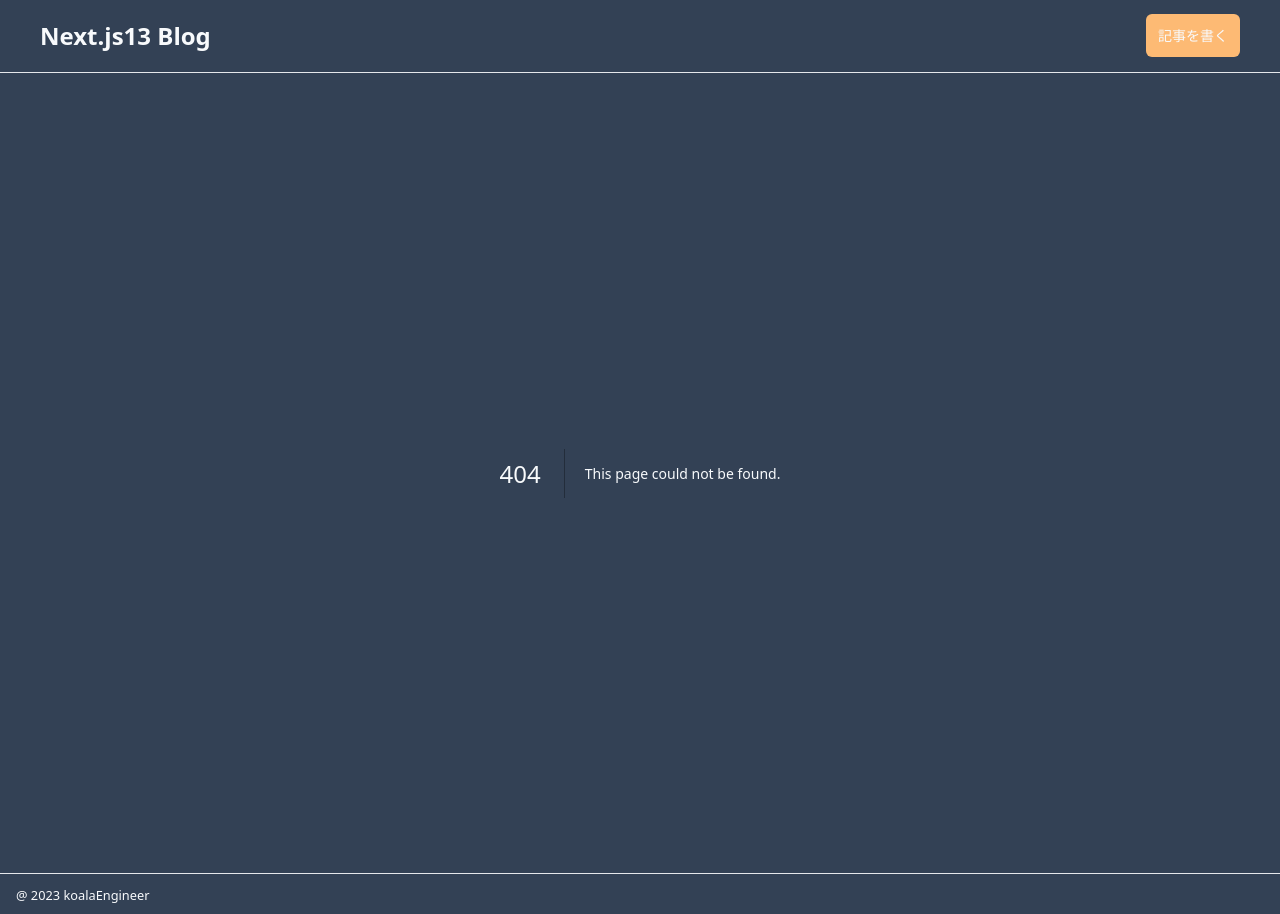
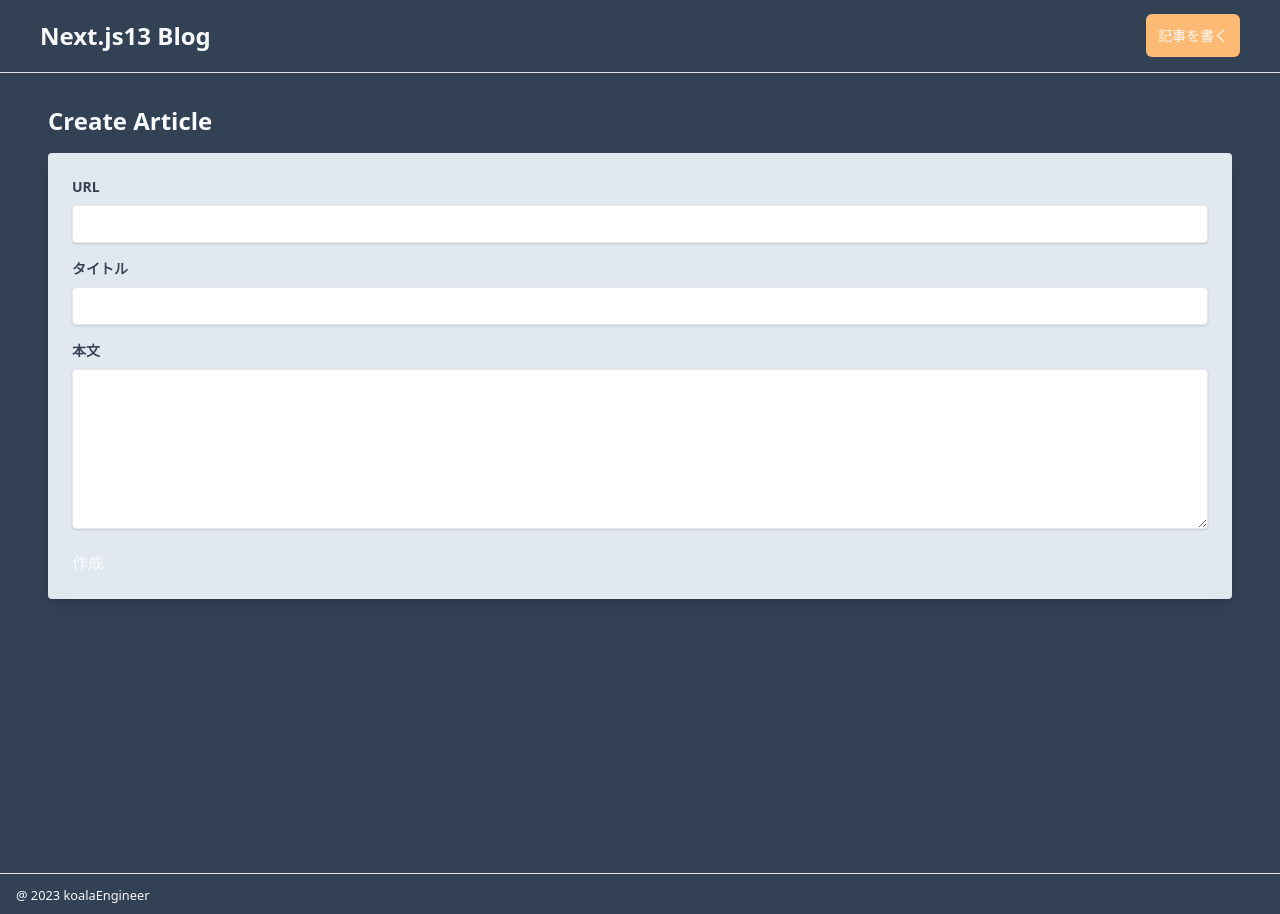
Before and after one commit to Ysk-b/micro-blog-u, a Next.js app: page /pages/articles/new in a window 1280 px wide. Before the commit this address had no page. Built offline with nearby package versions, Linux system fonts and the light colour scheme.

Commit message:
add: create a page to output new article

```diff
--- /dev/null
+++ b/src/app/pages/articles/new/page.tsx
@@ -0,0 +1,45 @@
+
+const CreateBlogPage = () => {
+  return (
+    <div className='min-h-screen py-8 px-4 md:px-12'>
+      <h2 className='text-2xl font-bold mb-4'>Create Article</h2>
+
+      <form className='bg-slate-200 p-6 rounded shadow-lg'>
+        <div className='mb-4'>
+          <label className='block text-gray-700 text-sm font-bold mb-2'>URL</label>
+          <input
+            type='text'
+            className='shadow appearance-none border rounded w-full py-2 px-3 text-gray-700 leading-tight focus:outline-none focus:shadow-outline'
+          />
+        </div>
+
+        <div className='mb-4'>
+          <label className='block text-gray-700 text-sm font-bold mb-2'>タイトル</label>
+          <input
+            type='text'
+            className='shadow appearance-none border rounded w-full py-2 px-3 text-gray-700 leading-tight focus:outline-none focus:shadow-outline'
+          />
+        </div>
+
+        <div className='mb-4'>
+          <label className='block text-gray-700 text-sm font-bold mb-2'>本文</label>
+          <textarea className='shadow appearance-none border rounded w-full py-2 px-3 text-gray-700 leading-tight focus:outline-none focus:shadow-outline h-40'></textarea>
+        </div>
+
+        <button
+          type='submit'
+          // className=
+          // {`py-2 px-4 border rounded-md
+          // ${
+          //   loading ? 'bg-orange-300 cursor-not-allowed' : 'bg-orange-400 hover:bg-orange-500'
+          //   } text-white font-semibold focus:outline-none`
+          // }
+        >
+          作成
+        </button>
+      </form>
+    </div>
+  );
+};
+
+export default CreateBlogPage;
```
